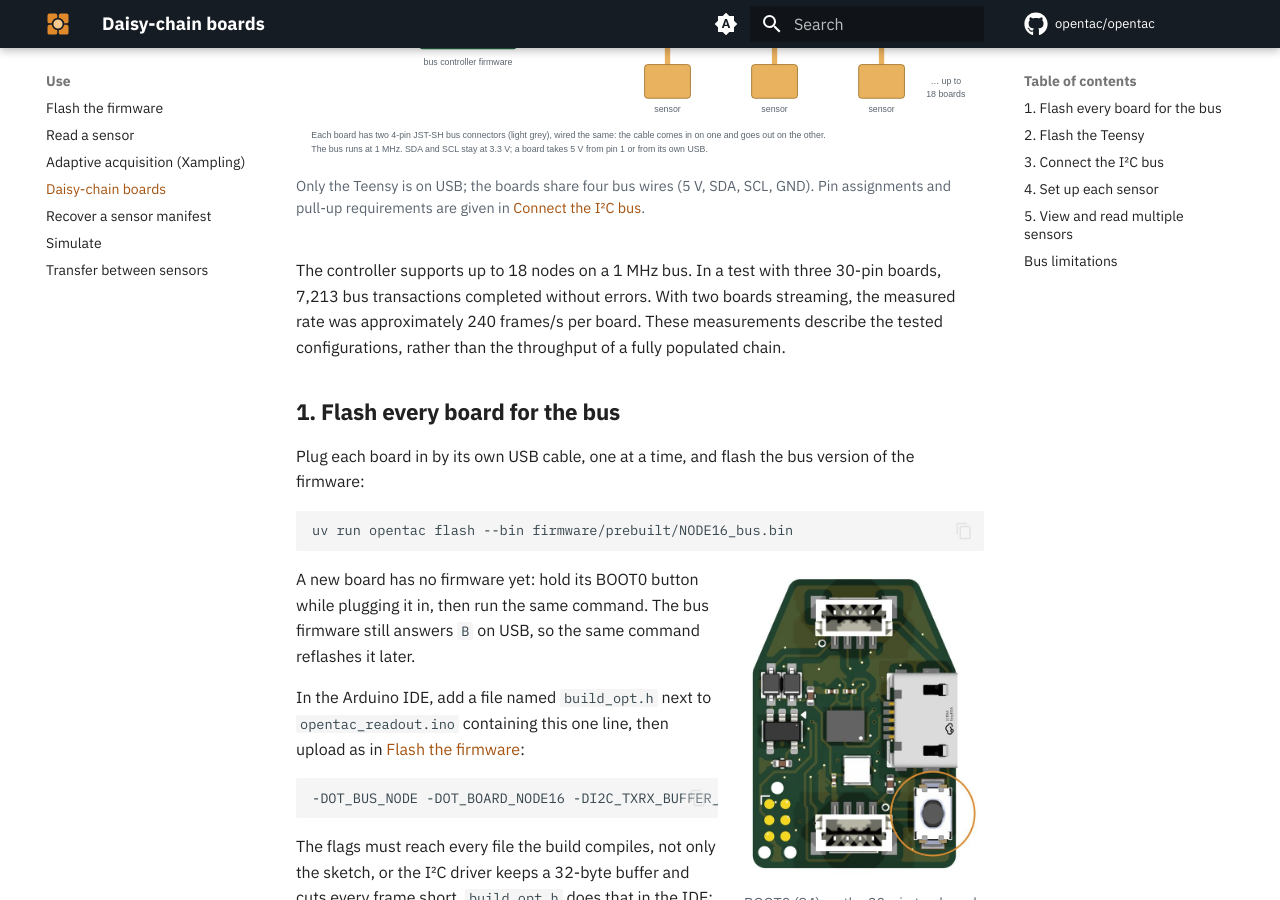
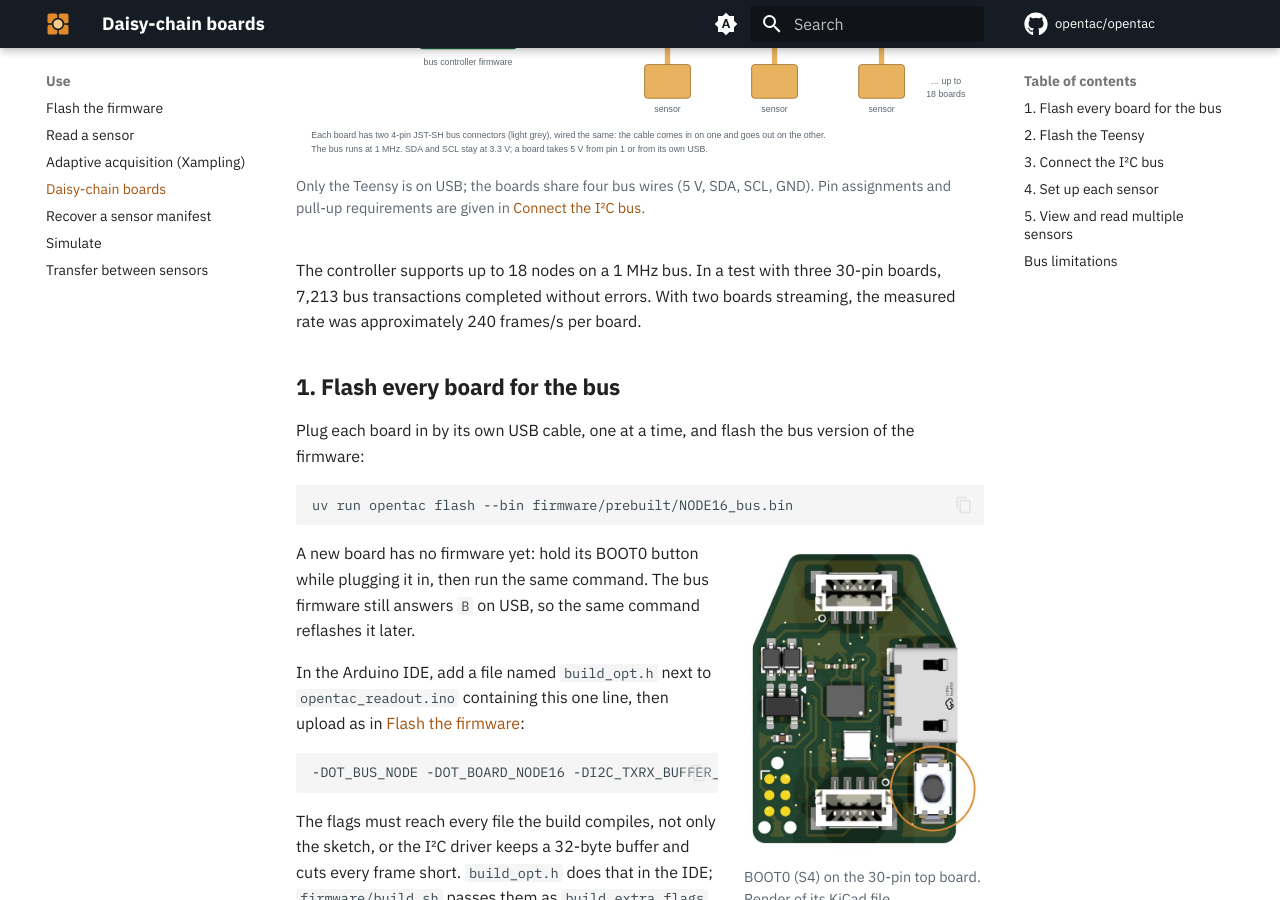
Before and after one commit to opentac/opentac.github.io, an MkDocs documentation site: the page built from docs/use/daisy-chain.md, in a window 1280 px wide and 900 px high, scrolled down 468 px. Built offline with MkDocs 1.6.1 and Material for MkDocs 9.7.7, drawn with Linux system fonts in a browser that asks for light colours; comment, search, counter and statistics services are not loaded.

Commit message:
Site text: remove four general disclaimers (Results, Daisy chain, Materials)

```diff
--- a/docs/use/daisy-chain.md
+++ b/docs/use/daisy-chain.md
@@ -11,7 +11,7 @@
   <figcaption>Only the Teensy is on USB; the boards share four bus wires (5&nbsp;V, SDA, SCL, GND). Pin assignments and pull-up requirements are given in <a href="#3-wire">Connect the I²C bus</a>.</figcaption>
 </figure>
 
-The controller supports up to 18 nodes on a 1 MHz bus. In a test with three 30-pin boards, 7,213 bus transactions completed without errors. With two boards streaming, the measured rate was approximately 240 frames/s per board. These measurements describe the tested configurations, rather than the throughput of a fully populated chain.
+The controller supports up to 18 nodes on a 1 MHz bus. In a test with three 30-pin boards, 7,213 bus transactions completed without errors. With two boards streaming, the measured rate was approximately 240 frames/s per board.
 
 ## 1. Flash every board for the bus
 
```
Also changed, not shown: docs/results.md (+2 -2 lines), 1 other file.
